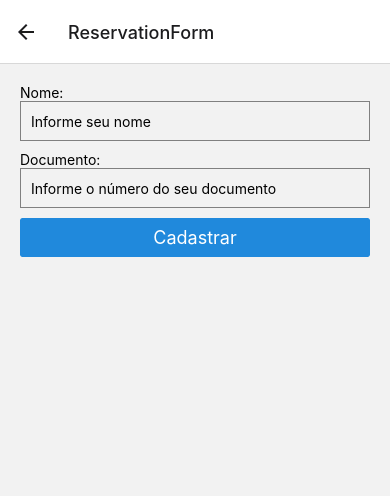
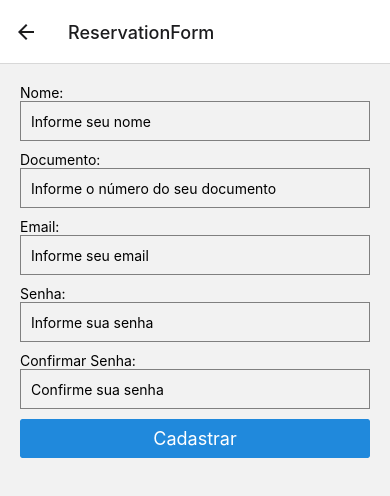
Before and after one commit to douglilva/VamoJunto, a React Native app: screen /ReservationForm in a window 390 px wide. Shown: the top 496 px of the page. Built offline with nearby package versions, Linux system fonts and the light colour scheme.

Commit message:
cadastro user ook

```diff
--- a/App.js
+++ b/App.js
@@ -5,6 +5,7 @@ import { EventsProvider } from './cadastro/EventContextFile';
 import LoginScreen from './Login'
 import Tab from './Tab';
 import ReservationForm from './cadastro/ReservationForm';
+import { UserProvider } from './cadastro/UserContextFile';
 
 
 const Stack = createNativeStackNavigator()
@@ -12,6 +13,7 @@ const Stack = createNativeStackNavigator()
 export default function App() {
   return (
     <EventsProvider>
+      <UserProvider>
         <NavigationContainer>
             <Stack.Navigator initialRouteName="Login">
                 <Stack.Screen name="Login" component={LoginScreen} />
@@ -19,6 +21,7 @@ export default function App() {
                 <Stack.Screen name="ReservationForm" component={ReservationForm} />
             </Stack.Navigator>
         </NavigationContainer>
+        </UserProvider>
     </EventsProvider>
   );
 }
--- a/cadastro/EventContextFile.js
+++ b/cadastro/EventContextFile.js
@@ -37,7 +37,7 @@ const actions = {
     },
     createUsuario(state, action) {
         const usuario = action.payload;
-        usuario.id = Math.random();
+        usuario.id = Math.random().toString(36).substring(7);
         usuario.reservations = [];
         const updatedEvents = [usuario, ...state.usuario];
         saveEvents(updatedEvents);
--- a/cadastro/ReservationForm.js
+++ b/cadastro/ReservationForm.js
@@ -7,16 +7,32 @@ const UserRegistrationForm = ({ navigation }) => {
     const { dispatch } = useContext(UserContext);
     const [user, setUser] = useState({
         name: '',
-        document: ''
+        document: '',
+        email: '',
+        password: '',
+        confirmPassword: ''
     });
 
     const handleRegister = () => {
-        if (user.name.trim() && user.document.trim()) {
-            dispatch({ type: 'createUsuario', payload: user });
-            navigation.goBack();
-        } else {
+        if (!user.name.trim() || !user.document.trim() || !user.email.trim() || !user.password.trim() || !user.confirmPassword.trim()) {
             Alert.alert('Erro', 'Por favor, preencha todos os campos obrigatórios.');
+            return;
         }
+
+        if (user.password !== user.confirmPassword) {
+            Alert.alert('Erro', 'As senhas não coincidem.');
+            return;
+        }
+
+        const newUser = {
+            name: user.name,
+            document: user.document,
+            email: user.email,
+            password: user.password
+        };
+
+        dispatch({ type: 'createUser', payload: newUser });
+        navigation.goBack();
     };
 
     return (
@@ -25,15 +41,40 @@ const UserRegistrationForm = ({ navigation }) => {
             <TextInput
                 style={styles.input}
                 value={user.name}
-                onChangeText={(name) => setUser({ ...user, name })}
+                onChangeText={name => setUser({ ...user, name })}
                 placeholder="Informe seu nome"
             />
             <Text>Documento:</Text>
             <TextInput
                 style={styles.input}
                 value={user.document}
-                onChangeText={(document) => setUser({ ...user, document })}
+                onChangeText={document => setUser({ ...user, document })}
                 placeholder="Informe o número do seu documento"
+            />
+            <Text>Email:</Text>
+            <TextInput
+                style={styles.input}
+                value={user.email}
+                onChangeText={email => setUser({ ...user, email })}
+                placeholder="Informe seu email"
+                keyboardType="email-address"
+                autoCapitalize="none"
+            />
+            <Text>Senha:</Text>
+            <TextInput
+                style={styles.input}
+                value={user.password}
+                onChangeText={password => setUser({ ...user, password })}
+                placeholder="Informe sua senha"
+                secureTextEntry
+            />
+            <Text>Confirmar Senha:</Text>
+            <TextInput
+                style={styles.input}
+                value={user.confirmPassword}
+                onChangeText={confirmPassword => setUser({ ...user, confirmPassword })}
+                placeholder="Confirme sua senha"
+                secureTextEntry
             />
             <Button title="Cadastrar" onPress={handleRegister} />
         </View>
--- a/cadastro/UserContextFile.js
+++ b/cadastro/UserContextFile.js
@@ -24,8 +24,7 @@ const actions = {
     },
     createUsuario(state, action) {
         const usuario = action.payload;
-        usuario.id = Math.random().toString(36).substring(7);
-        usuario.reservations = [];
+        usuario.id = Math.random();
         const updatedUsuarios = [usuario, ...state.usuarios];
         saveUsuarios(updatedUsuarios);
         return {
```
